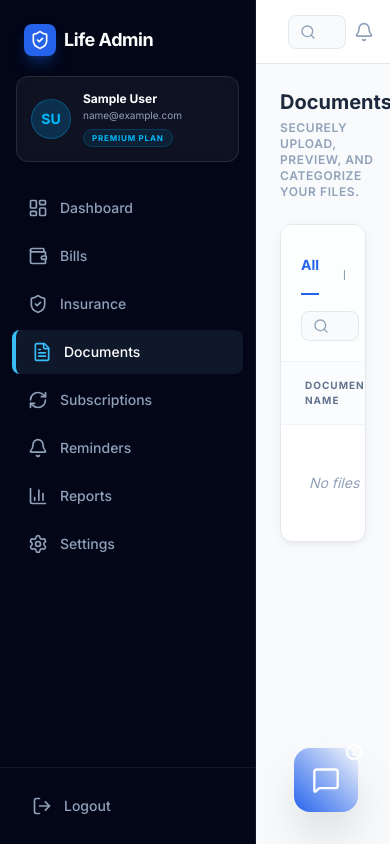
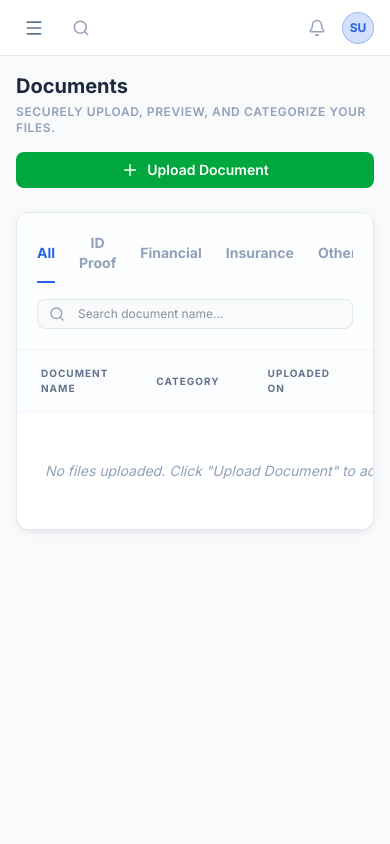
Before and after one commit to Kavinn2007/Life-Admin-Dashboard, a React (Vite) app in the folder client/: page /documents in a window 390 px wide. Built offline with nearby package versions, Linux system fonts and the light colour scheme; sample sign-in values are in the browser's storage.

Commit message:
fix: responsive layout and sidebar drawer for mobile devices

```diff
--- a/client/src/App.tsx
+++ b/client/src/App.tsx
@@ -157,6 +157,8 @@ const AppContent = () => {
 
   const isAuthPage = location.pathname === '/auth';
 
+  const [isSidebarOpen, setIsSidebarOpen] = useState(false);
+
   // Simple localStorage-based guard — no JWT required
   if (!isAuthenticated && !isAuthPage) {
     return <Navigate to="/auth" replace />;
@@ -172,10 +174,14 @@ const AppContent = () => {
 
   return (
     <div className="flex h-screen overflow-hidden bg-background">
-      <Sidebar onLogout={logout} />
-      <div className="flex-1 flex flex-col overflow-hidden">
-        <Header />
-        <main className="flex-1 overflow-y-auto p-6 md:p-8 custom-scrollbar">
+      <Sidebar
+        onLogout={logout}
+        isOpen={isSidebarOpen}
+        onClose={() => setIsSidebarOpen(false)}
+      />
+      <div className="flex-1 flex flex-col min-w-0 overflow-hidden">
+        <Header onMenuClick={() => setIsSidebarOpen(true)} />
+        <main className="flex-1 overflow-y-auto overflow-x-hidden p-4 md:p-8 custom-scrollbar">
           <AnimatePresence mode="wait">
             <Routes location={location} key={location.pathname}>
               <Route path="/" element={<Dashboard />} />
--- a/client/src/components/AIAssistant.tsx
+++ b/client/src/components/AIAssistant.tsx
@@ -10,7 +10,7 @@ export const AIAssistant: React.FC = () => {
   ]);
 
   return (
-    <div className="fixed bottom-8 right-8 z-50">
+    <div className="hidden md:block fixed bottom-8 right-8 z-50">
       <AnimatePresence>
         {isOpen && (
           <motion.div
--- a/client/src/components/Header.tsx
+++ b/client/src/components/Header.tsx
@@ -1,11 +1,16 @@
 import React, { useState, useEffect } from 'react';
-import { Bell, Search, ChevronDown, CheckCheck, Clock } from 'lucide-react';
+import { Bell, Search, ChevronDown, CheckCheck, Clock, Menu, X } from 'lucide-react';
 import { motion, AnimatePresence } from 'framer-motion';
 import { useAuthStore } from '../store/authStore';
 import { getAll } from '../utils/demoStorage';
 
-export const Header: React.FC = () => {
+interface HeaderProps {
+  onMenuClick?: () => void;
+}
+
+export const Header: React.FC<HeaderProps> = ({ onMenuClick }) => {
   const [showNotifications, setShowNotifications] = useState(false);
+  const [showSearch, setShowSearch] = useState(false);
   const [alerts, setAlerts] = useState<any[]>([]);
   const user = useAuthStore((state) => state.user);
   const initials = user?.name
@@ -13,7 +18,6 @@ export const Header: React.FC = () => {
     : 'U';
 
   useEffect(() => {
-    // Build alerts from localStorage — no API needed
     const now = new Date();
     const next7 = new Date(now.getTime() + 7 * 24 * 60 * 60 * 1000);
     const next30 = new Date(now.getTime() + 30 * 24 * 60 * 60 * 1000);
@@ -42,23 +46,56 @@ export const Header: React.FC = () => {
     setAlerts(builtAlerts);
   }, [user]);
 
+  const hasUrgent = alerts.length > 0 && alerts[0].title !== 'All accounts up to date. No upcoming alerts.';
+
   return (
-    <header className="h-16 bg-white border-b border-slate-200 px-8 flex items-center justify-between sticky top-0 z-40 shrink-0">
-      <div className="flex-1 max-w-xl">
-        <div className="relative group">
+    <header className="h-14 md:h-16 bg-white border-b border-slate-200 px-4 md:px-8 flex items-center justify-between sticky top-0 z-40 shrink-0 gap-3">
+
+      {/* Left: Hamburger (mobile) + Search (desktop) */}
+      <div className="flex items-center gap-3 flex-1 min-w-0">
+        {/* Hamburger — mobile only */}
+        <button
+          onClick={onMenuClick}
+          className="md:hidden p-2 rounded-lg text-slate-500 hover:bg-slate-100 hover:text-slate-800 transition-colors shrink-0"
+          aria-label="Open menu"
+        >
+          <Menu size={20} />
+        </button>
+
+        {/* Search bar — hidden on mobile by default, full on desktop */}
+        <div className={`relative group flex-1 max-w-xl ${showSearch ? 'flex' : 'hidden md:flex'}`}>
           <Search className="absolute left-3 top-1/2 -translate-y-1/2 w-4 h-4 text-slate-400 group-focus-within:text-primary transition-colors" />
-          <input type="text" placeholder="Search dashboard, bills, or documents..."
-            className="w-full bg-slate-50 border border-slate-200 rounded-lg py-1.5 pl-10 pr-4 text-sm focus:ring-1 focus:ring-primary outline-none transition-all" />
+          <input
+            type="text"
+            placeholder="Search dashboard, bills, or documents..."
+            className="w-full bg-slate-50 border border-slate-200 rounded-lg py-1.5 pl-10 pr-4 text-sm focus:ring-1 focus:ring-primary outline-none transition-all"
+            onBlur={() => setShowSearch(false)}
+          />
         </div>
+
+        {/* Mobile search toggle button */}
+        {!showSearch && (
+          <button
+            onClick={() => setShowSearch(true)}
+            className="md:hidden p-2 rounded-lg text-slate-400 hover:bg-slate-50 hover:text-slate-600 transition-colors"
+            aria-label="Search"
+          >
+            <Search size={18} />
+          </button>
+        )}
       </div>
 
-      <div className="flex items-center gap-4">
+      {/* Right: Notifications + User */}
+      <div className="flex items-center gap-2 md:gap-4 shrink-0">
+        {/* Notification Bell */}
         <div className="relative">
-          <button onClick={() => setShowNotifications(!showNotifications)}
-            className={`p-2 rounded-lg transition-all relative ${showNotifications ? 'bg-slate-100 text-primary' : 'text-slate-400 hover:bg-slate-50 hover:text-slate-600'}`}>
-            <Bell size={20} />
-            {alerts.length > 0 && alerts[0].title !== 'All accounts up to date. No upcoming alerts.' && (
-              <div className="absolute top-1.5 right-1.5 w-2.5 h-2.5 bg-red-500 rounded-full border-2 border-white" />
+          <button
+            onClick={() => setShowNotifications(!showNotifications)}
+            className={`p-2 rounded-lg transition-all relative ${showNotifications ? 'bg-slate-100 text-primary' : 'text-slate-400 hover:bg-slate-50 hover:text-slate-600'}`}
+          >
+            <Bell size={18} />
+            {hasUrgent && (
+              <div className="absolute top-1.5 right-1.5 w-2 h-2 bg-red-500 rounded-full border-2 border-white" />
             )}
           </button>
 
@@ -66,15 +103,19 @@ export const Header: React.FC = () => {
             {showNotifications && (
               <>
                 <div className="fixed inset-0 z-30" onClick={() => setShowNotifications(false)} />
-                <motion.div initial={{ opacity: 0, y: 10, scale: 0.95 }} animate={{ opacity: 1, y: 0, scale: 1 }} exit={{ opacity: 0, y: 10, scale: 0.95 }}
-                  className="absolute right-0 mt-3 w-96 bg-white rounded-xl shadow-2xl border border-slate-100 overflow-hidden z-40">
+                <motion.div
+                  initial={{ opacity: 0, y: 10, scale: 0.95 }}
+                  animate={{ opacity: 1, y: 0, scale: 1 }}
+                  exit={{ opacity: 0, y: 10, scale: 0.95 }}
+                  className="absolute right-0 mt-3 w-[calc(100vw-2rem)] md:w-96 max-w-sm bg-white rounded-xl shadow-2xl border border-slate-100 overflow-hidden z-40"
+                >
                   <div className="p-4 border-b border-slate-100 flex items-center justify-between bg-slate-50/50">
                     <h3 className="font-bold text-slate-800 text-sm">Notifications</h3>
                     <button className="text-[10px] font-bold text-primary uppercase hover:underline flex items-center gap-1">
                       <CheckCheck size={12} /> Mark all as read
                     </button>
                   </div>
-                  <div className="max-h-[300px] overflow-y-auto no-scrollbar py-2">
+                  <div className="max-h-[60vh] overflow-y-auto no-scrollbar py-2">
                     {alerts.map((notif, i) => (
                       <div key={i} className="px-4 py-3 hover:bg-slate-50 transition-colors cursor-pointer border-b border-slate-50 last:border-0 group">
                         <div className="flex gap-4">
@@ -101,17 +142,18 @@ export const Header: React.FC = () => {
           </AnimatePresence>
         </div>
 
-        <div className="h-6 w-[1px] bg-slate-200 mx-1" />
+        <div className="hidden md:block h-6 w-[1px] bg-slate-200 mx-1" />
 
-        <div className="flex items-center gap-2 pl-2 cursor-pointer group">
+        {/* User Info */}
+        <div className="flex items-center gap-2 cursor-pointer group">
           <div className="w-8 h-8 rounded-full bg-primary/20 border border-primary/30 flex items-center justify-center text-primary font-bold text-xs shrink-0 uppercase transition-all group-hover:border-primary">
             {initials}
           </div>
           <div className="hidden sm:block">
             <p className="text-xs font-bold text-slate-800 leading-none">{user?.name || 'Demo User'}</p>
-            <p className="text-[10px] text-slate-400 font-medium mt-1 uppercase tracking-tighter">{user?.role || 'Demo Mode'}</p>
+            <p className="text-[10px] text-slate-400 font-medium mt-1 uppercase tracking-tighter">Demo Mode</p>
           </div>
-          <ChevronDown size={14} className="text-slate-400 group-hover:text-primary transition-colors" />
+          <ChevronDown size={14} className="hidden sm:block text-slate-400 group-hover:text-primary transition-colors" />
         </div>
       </div>
     </header>
--- a/client/src/components/Sidebar.tsx
+++ b/client/src/components/Sidebar.tsx
@@ -1,10 +1,11 @@
 import React from 'react';
 import {
   LayoutDashboard, Wallet, ShieldCheck, FileText, RefreshCw, Bell,
-  BarChart3, Settings, LogOut
+  BarChart3, Settings, LogOut, X
 } from 'lucide-react';
 import { Link, useLocation } from 'react-router-dom';
 import { useAuthStore } from '../store/authStore';
+import { motion, AnimatePresence } from 'framer-motion';
 
 const navItems = [
   { id: 'dashboard', label: 'Dashboard', icon: LayoutDashboard, path: '/' },
@@ -19,34 +20,48 @@ const navItems = [
 
 interface SidebarProps {
   onLogout: () => void;
+  isOpen?: boolean;
+  onClose?: () => void;
 }
 
-export const Sidebar: React.FC<SidebarProps> = ({ onLogout }) => {
+export const Sidebar: React.FC<SidebarProps> = ({ onLogout, isOpen = true, onClose }) => {
   const location = useLocation();
   const user = useAuthStore((state) => state.user);
 
-  // Extract initials
   const initials = user?.name
     ? user.name.split(' ').map((n: string) => n[0]).join('').slice(0, 2).toUpperCase()
     : 'U';
 
-  return (
+  const handleNavClick = () => {
+    // Close sidebar on mobile when a nav item is clicked
+    if (onClose) onClose();
+  };
+
+  const sidebarContent = (
     <div className="w-64 h-full bg-sidebar-bg flex flex-col pt-6 border-r border-slate-900 shrink-0">
       {/* Brand Logo */}
-      <div className="px-6 mb-5 flex items-center gap-2">
-        <div className="w-8 h-8 bg-primary rounded-lg flex items-center justify-center text-white shadow-lg shadow-primary/30">
-          <ShieldCheck size={20} />
+      <div className="px-6 mb-5 flex items-center justify-between">
+        <div className="flex items-center gap-2">
+          <div className="w-8 h-8 bg-primary rounded-lg flex items-center justify-center text-white shadow-lg shadow-primary/30">
+            <ShieldCheck size={20} />
+          </div>
+          <span className="font-bold text-lg text-white tracking-tight">Life Admin</span>
         </div>
-        <span className="font-bold text-lg text-white tracking-tight">Life Admin</span>
+        {/* Close button — mobile only */}
+        {onClose && (
+          <button onClick={onClose} className="md:hidden p-1 rounded-lg text-slate-400 hover:text-white hover:bg-white/10 transition-colors">
+            <X size={20} />
+          </button>
+        )}
       </div>
 
-      {/* Glassmorphism User Profile Card */}
+      {/* User Profile Card */}
       <div className="mx-4 mb-6 p-3.5 rounded-xl bg-white/5 border border-white/10 backdrop-blur-md flex items-center gap-3">
         <div className="w-10 h-10 rounded-full bg-sky-500/20 border border-sky-500/30 flex items-center justify-center text-sky-400 font-bold text-sm shrink-0 uppercase">
           {initials}
         </div>
         <div className="min-w-0">
-          <p className="text-xs font-bold text-white leading-tight">{user?.name || 'Guest User'}</p>
+          <p className="text-xs font-bold text-white leading-tight truncate">{user?.name || 'Guest User'}</p>
           <p className="text-[10px] text-slate-400 truncate mt-0.5">{user?.email || 'guest@lifeadmin.ai'}</p>
           <span className="inline-block text-[8px] font-black tracking-widest text-sky-400 bg-sky-500/10 border border-sky-500/20 px-2 py-0.5 rounded-full mt-1.5 uppercase">
             {user?.role === 'ADMIN' ? 'Admin Plan' : 'Premium Plan'}
@@ -62,6 +77,7 @@ export const Sidebar: React.FC<SidebarProps> = ({ onLogout }) => {
             <Link
               key={item.id}
               to={item.path}
+              onClick={handleNavClick}
               className={`sidebar-item ${isActive ? 'sidebar-item-active' : ''}`}
             >
               <item.icon size={20} className={`${isActive ? 'text-sky-blue' : 'text-slate-400'}`} />
@@ -74,7 +90,7 @@ export const Sidebar: React.FC<SidebarProps> = ({ onLogout }) => {
       {/* Logout button */}
       <div className="p-4 border-t border-slate-900">
         <button
-          onClick={onLogout}
+          onClick={() => { handleNavClick(); onLogout(); }}
           className="sidebar-item w-full text-slate-400 hover:text-red-400 hover:bg-red-500/10 transition-all cursor-pointer group"
         >
           <LogOut size={20} className="group-hover:text-red-400" />
@@ -83,4 +99,40 @@ export const Sidebar: React.FC<SidebarProps> = ({ onLogout }) => {
       </div>
     </div>
   );
+
+  return (
+    <>
+      {/* Desktop Sidebar — always visible */}
+      <div className="hidden md:flex h-full">
+        {sidebarContent}
+      </div>
+
+      {/* Mobile Sidebar — slide-in drawer with overlay */}
+      <AnimatePresence>
+        {isOpen && (
+          <>
+            {/* Dark overlay */}
+            <motion.div
+              initial={{ opacity: 0 }}
+              animate={{ opacity: 1 }}
+              exit={{ opacity: 0 }}
+              transition={{ duration: 0.2 }}
+              className="md:hidden fixed inset-0 bg-black/60 backdrop-blur-sm z-40"
+              onClick={onClose}
+            />
+            {/* Sidebar panel */}
+            <motion.div
+              initial={{ x: -280 }}
+              animate={{ x: 0 }}
+              exit={{ x: -280 }}
+              transition={{ type: 'spring', damping: 30, stiffness: 300 }}
+              className="md:hidden fixed top-0 left-0 h-full z-50 shadow-2xl"
+            >
+              {sidebarContent}
+            </motion.div>
+          </>
+        )}
+      </AnimatePresence>
+    </>
+  );
 };
--- a/client/src/modules/Analytics.tsx
+++ b/client/src/modules/Analytics.tsx
@@ -104,11 +104,11 @@ const Analytics: React.FC = () => {
 
   return (
     <motion.div initial={{ opacity: 0, y: 10 }} animate={{ opacity: 1, y: 0 }} className="space-y-6">
-      <div className="flex items-center justify-between">
+      <div className="flex flex-col md:flex-row md:items-center justify-between gap-4">
         <h2 className="text-xl font-bold text-slate-800">Reports & Summary</h2>
-        <div className="flex items-center gap-3">
+        <div className="flex flex-col md:flex-row md:items-center gap-3">
           <span className="text-xs font-bold text-slate-400 uppercase tracking-widest italic">Viewing data for:</span>
-          <select className="bg-white border border-slate-200 rounded-lg py-2 px-3 text-xs font-bold uppercase outline-none focus:ring-1 focus:ring-primary shadow-sm">
+          <select className="bg-white border border-slate-200 rounded-lg py-2 px-3 text-xs font-bold uppercase outline-none focus:ring-1 focus:ring-primary shadow-sm w-full md:w-auto">
             <option>This Month</option><option>Last Month</option><option>Last 3 Months</option>
           </select>
         </div>
--- a/client/src/modules/Documents.tsx
+++ b/client/src/modules/Documents.tsx
@@ -99,12 +99,12 @@ const Documents: React.FC = () => {
 
   return (
     <div className="space-y-6">
-      <div className="flex items-center justify-between">
+      <div className="flex flex-col md:flex-row md:items-center justify-between gap-4">
         <div>
           <h2 className="text-xl font-bold text-slate-800">Documents</h2>
           <p className="text-xs text-slate-400 font-semibold mt-1 uppercase tracking-wider">Securely upload, preview, and categorize your files.</p>
         </div>
-        <button onClick={handleOpenUpload} className="bg-green-600 hover:bg-green-700 text-white px-4 py-2 rounded-lg font-semibold flex items-center gap-2 text-sm cursor-pointer transition-all">
+        <button onClick={handleOpenUpload} className="bg-green-600 hover:bg-green-700 text-white px-4 py-2 rounded-lg font-semibold flex items-center justify-center gap-2 text-sm cursor-pointer transition-all w-full md:w-auto">
           <Plus size={18} /> Upload Document
         </button>
       </div>
@@ -186,7 +186,7 @@ const Documents: React.FC = () => {
               </div>
               <div className="space-y-1"><label className="text-xs font-bold text-slate-600 uppercase tracking-wider">Document Title</label>
                 <input type="text" value={uploadName} onChange={(e) => setUploadName(e.target.value)} placeholder="Aadhaar Card Copy" className="input-field" required /></div>
-              <div className="grid grid-cols-2 gap-4">
+              <div className="grid grid-cols-1 md:grid-cols-2 gap-4">
                 <div className="space-y-1"><label className="text-xs font-bold text-slate-600 uppercase tracking-wider">Category</label>
                   <select value={category} onChange={(e) => setCategory(e.target.value)} className="input-field bg-white">
                     <option value="ID Proof">ID Proof</option><option value="Financial">Financial</option>
--- a/client/src/modules/Settings.tsx
+++ b/client/src/modules/Settings.tsx
@@ -82,7 +82,7 @@ const Settings: React.FC = () => {
         ))}
       </div>
 
-      <div className="premium-card bg-red-50 dark:bg-red-900/10 border-red-200 dark:border-red-900/30 flex items-center justify-between p-8 mt-12">
+      <div className="premium-card bg-red-50 dark:bg-red-900/10 border-red-200 dark:border-red-900/30 flex flex-col md:flex-row items-start md:items-center justify-between p-6 md:p-8 mt-12 gap-4">
         <div>
           <h4 className="text-accent-red font-bold italic uppercase tracking-widest text-sm mb-1">Danger Zone</h4>
           <p className="text-xs text-red-500/70 font-medium italic">Clear all demo data and reset the application.</p>
@@ -94,7 +94,7 @@ const Settings: React.FC = () => {
               window.location.reload();
             }
           }}
-          className="px-6 py-2.5 bg-red-500 text-white rounded-xl font-bold italic uppercase tracking-widest text-[10px] shadow-lg shadow-red-500/20 hover:scale-105 transition-transform"
+          className="px-6 py-2.5 bg-red-500 text-white rounded-xl font-bold italic uppercase tracking-widest text-[10px] shadow-lg shadow-red-500/20 hover:scale-105 transition-transform w-full md:w-auto text-center cursor-pointer"
         >
           Clear All Data
         </button>
```
Also changed, not shown: client/src/modules/Bills.tsx (+6 -6 lines), client/src/modules/Insurance.tsx (+7 -7 lines), client/src/modules/Reminders.tsx (+4 -4 lines), client/src/modules/Subscriptions.tsx (+8 -8 lines).
